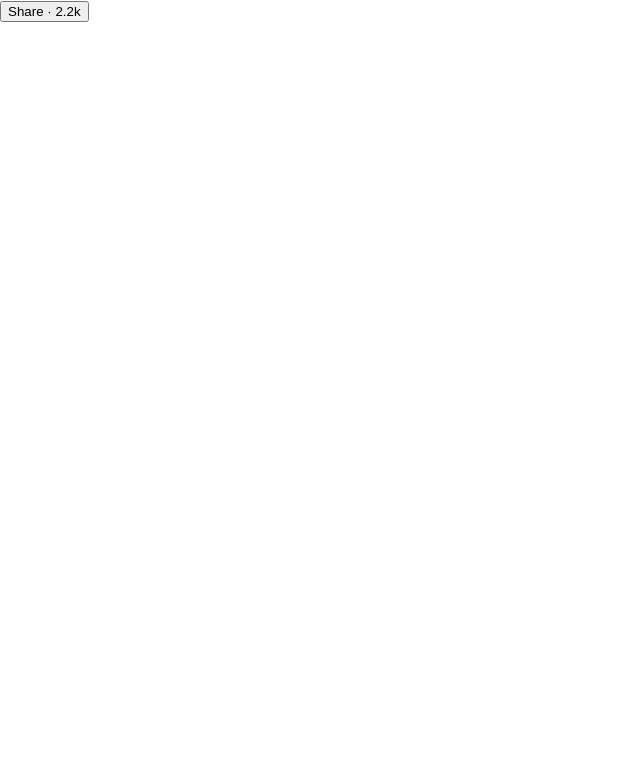
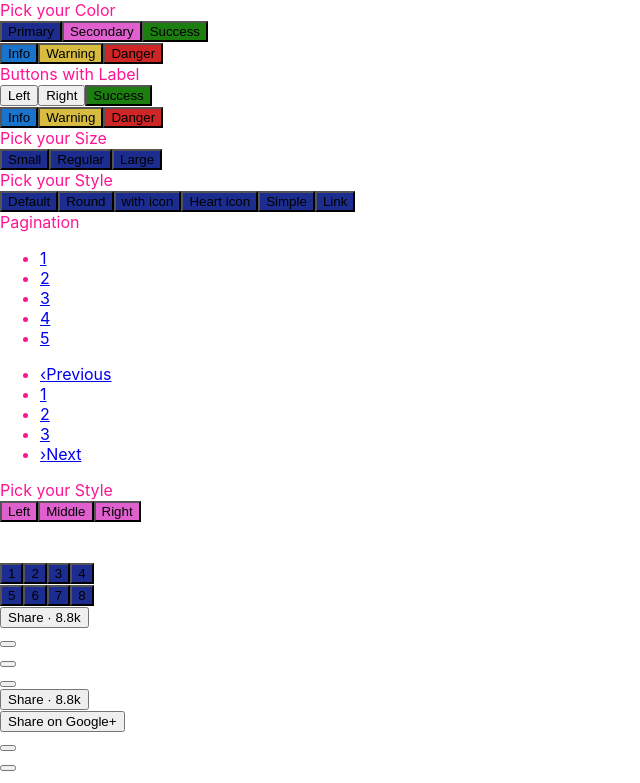
Before and after one commit to camha91/black-dashboard, a React (Create React App) app: page /buttons in a window 1280 px wide. Shown: the top 783 px of the page, without its empty margins (0-640 px from the left). Built offline with nearby package versions, Linux system fonts and the light colour scheme.

Commit message:
Style for pick your color buttons

```diff
--- a/src/App.js
+++ b/src/App.js
@@ -1,20 +1,21 @@
 import { Route, Switch } from "react-router-dom";
 import "./App.scss";
+import "./assets/scss/app.scss";
 import Sidebar from "./components/Sidebar";
-import Buttons from "./views/components/Buttons";
+import buttons from "./playgrounds/buttons/buttons";
 import GridSystem from "./views/components/GridSystem";
 import Icons from "./views/components/Icons";
 import Notifications from "./views/components/Notifications";
 import Panels from "./views/components/Panels";
 import SweetAlert from "./views/components/SweetAlert";
 import Typography from "./views/components/Typography";
-import socialButtons from "./playgrounds/buttons/socialButtons";
+import Buttons from "views/components/Buttons";
 
 function App() {
   return (
     <div className="app">
       <Switch>
-        <Route path="/buttons" component={socialButtons} />
+        <Route path="/buttons" component={Buttons} />
         <Route path="/grid-system" component={GridSystem} />
         <Route path="/panels" component={Panels} />
         <Route path="/sweet-alert" component={SweetAlert} />
--- a/src/assets/scss/app.scss
+++ b/src/assets/scss/app.scss
@@ -0,0 +1,10 @@
+// Core
+
+// Bootstrap Required
+@import "~bootstrap/scss/functions";
+
+@import "app/custom/variables";
+@import "~bootstrap/scss/variables";
+
+@import "app/custom/mixins";
+@import "~bootstrap/scss/mixins";
--- /dev/null
+++ b/src/assets/scss/app/custom/_buttons.scss
@@ -0,0 +1,18 @@
+.btn-primary {
+    @include btn-styles($primary, $primary-states);
+}
+.btn-secondary {
+    @include btn-styles($secondary, $secondary-states);
+}
+.btn-success {
+    @include btn-styles($success, $success-states);
+}
+.btn-info {
+    @include btn-styles($info, $info-states);
+}
+.btn-warning {
+    @include btn-styles($warning, $warning-states);
+}
+.btn-danger {
+    @include btn-styles($danger, $danger-states);
+}
--- /dev/null
+++ b/src/assets/scss/app/custom/_mixins.scss
@@ -0,0 +1 @@
+@import "mixins/buttons.scss";
--- a/src/assets/scss/app/custom/_variables.scss
+++ b/src/assets/scss/app/custom/_variables.scss
@@ -0,0 +1,14 @@
+$primary: #1c2d8f !default;
+$secondary: #df60ce !default;
+$success: #1b7e0e !default;
+$info: #1a74ce !default;
+$warning: #d8bc40 !default;
+$danger: #ce2626 !default;
+
+// gradient
+$primary-states: #549ff5 !default;
+$secondary-states: #f554e0 !default;
+$success-states: #00f0bc !default;
+$info-states: #516bd4 !default;
+$warning-states: #d3c790 !default;
+$danger-states: #b8594e !default;
--- /dev/null
+++ b/src/assets/scss/app/custom/mixins/_buttons.scss
@@ -0,0 +1,5 @@
+@mixin btn-styles($btn-color, $btn-states-color) {
+    background-color: $btn-color;
+    transition: all 0.15s ease;
+    box-shadow: none;
+}
--- /dev/null
+++ b/src/playgrounds/buttons.scss
@@ -0,0 +1,39 @@
+@mixin btn-styles($btn-color, $btn-states-color) {
+    background-color: $btn-color;
+    transition: all 0.15s ease;
+    box-shadow: none;
+}
+
+$primary: #1c2d8f !default;
+$secondary: #df60ce !default;
+$success: #1b7e0e !default;
+$info: #1a74ce !default;
+$warning: #d8bc40 !default;
+$danger: #ce2626 !default;
+
+// gradient
+$primary-states: #549ff5 !default;
+$secondary-states: #f554e0 !default;
+$success-states: #00f0bc !default;
+$info-states: #516bd4 !default;
+$warning-states: #d3c790 !default;
+$danger-states: #b8594e !default;
+
+.btn-primary {
+    @include btn-styles($primary, $primary-states);
+}
+.btn-secondary {
+    @include btn-styles($secondary, $secondary-states);
+}
+.btn-success {
+    @include btn-styles($success, $success-states);
+}
+.btn-info {
+    @include btn-styles($info, $info-states);
+}
+.btn-warning {
+    @include btn-styles($warning, $warning-states);
+}
+.btn-danger {
+    @include btn-styles($danger, $danger-states);
+}
--- a/src/playgrounds/buttons/buttons.jsx
+++ b/src/playgrounds/buttons/buttons.jsx
@@ -8,6 +8,7 @@ import {
   Col,
   Row,
 } from "reactstrap";
+import "../../playgrounds/buttons.scss";
 
 const Example = (props) => {
   return (
```
Also changed, not shown: jsconfig.json (added, +17 -0 lines), src/assets/scss/app/_sidebar.scss (deleted), src/playgrounds/buttons/buttons.scss (deleted).
